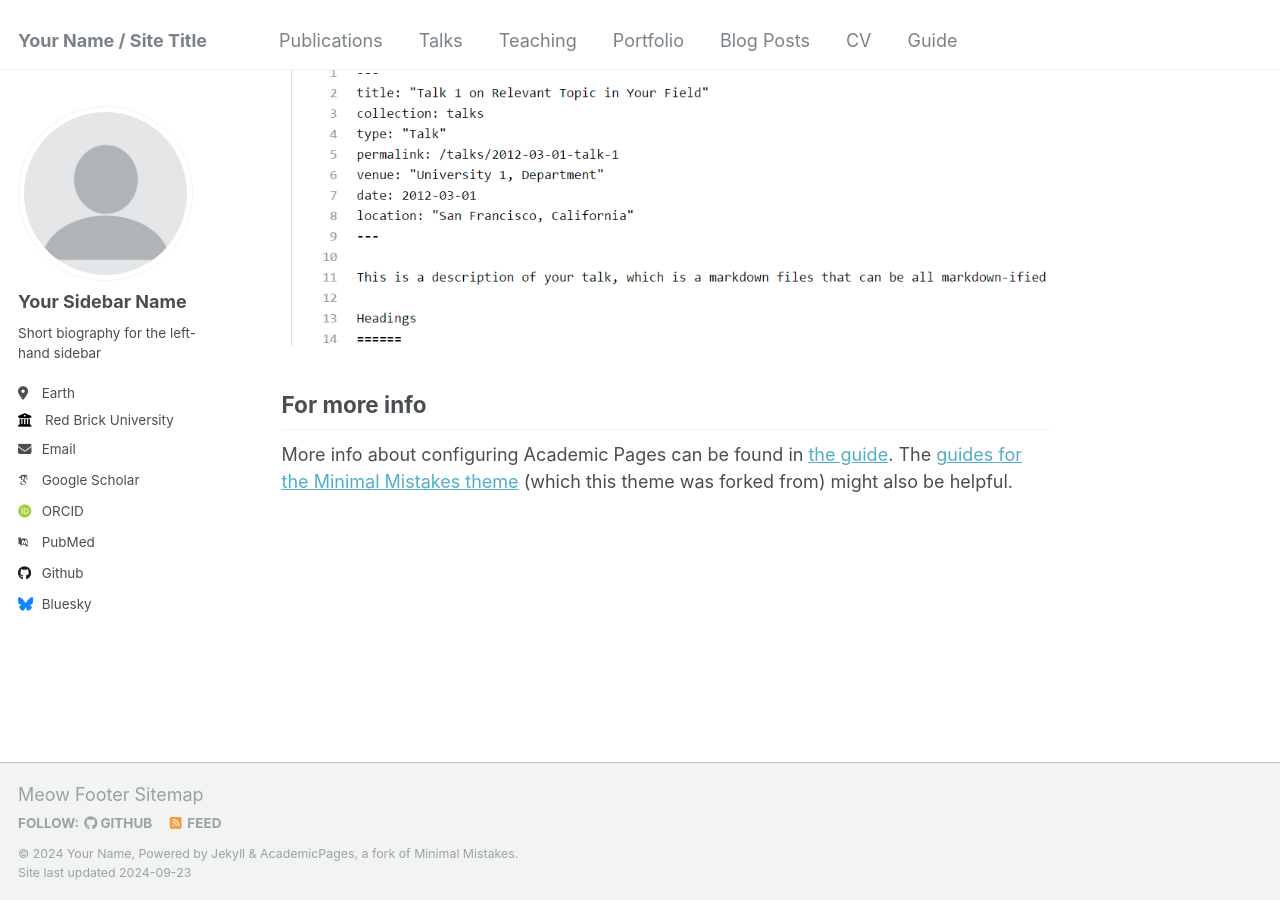
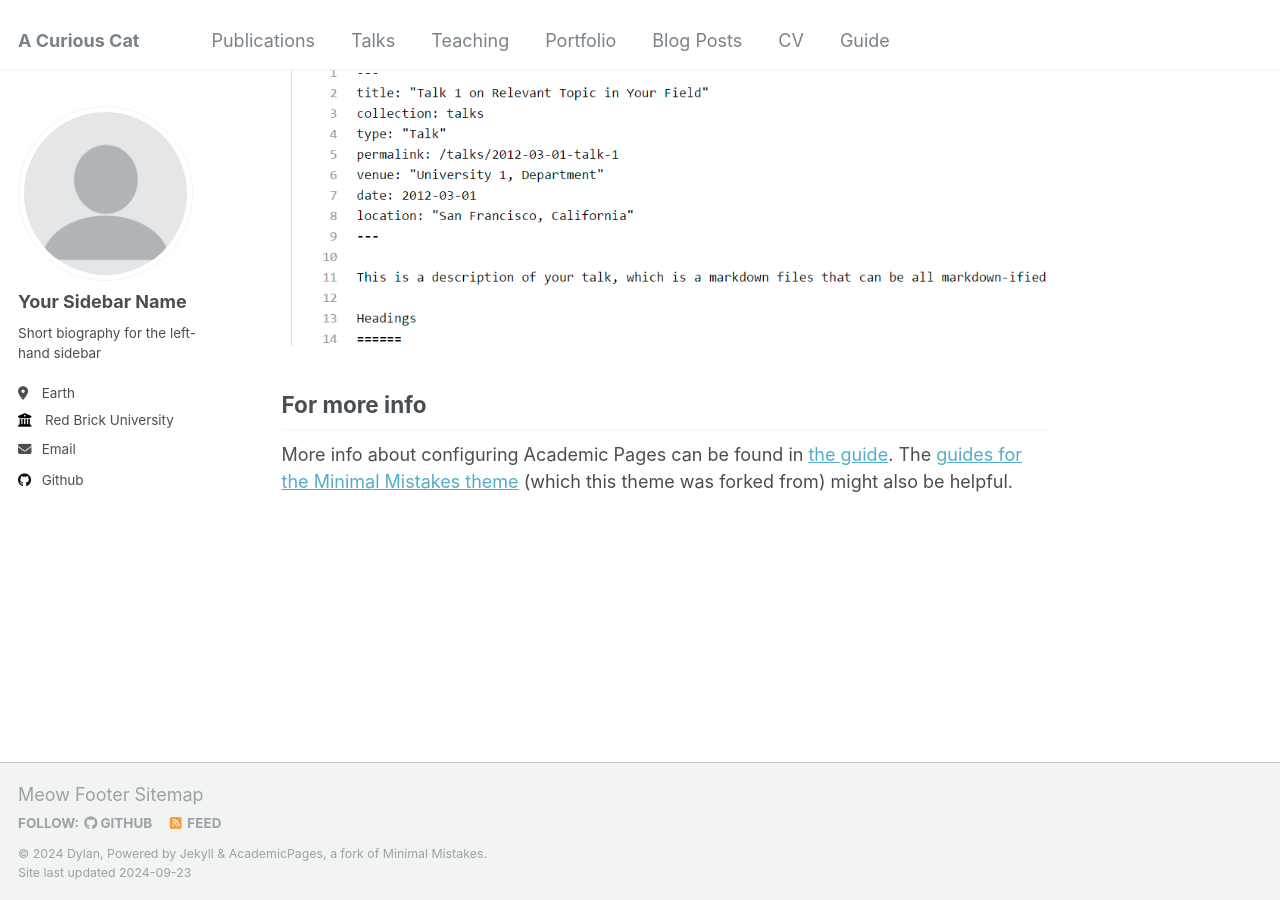
Before and after one commit to mdylantk/mdylantk.github.io, a Jekyll site: the page built from _pages/about.md, in a window 1280 px wide and 900 px high, scrolled down 2670 px. Built offline with Jekyll 4.4.1, drawn with Linux system fonts in a browser that asks for light colours; some web fonts are replaced.

Commit message:
Update _config.yml
update the config

```diff
--- a/_config.yml
+++ b/_config.yml
@@ -8,13 +8,13 @@
 
 # Basic Site Settings
 locale                   : "en-US"
-title                    : "Your Name / Site Title"
+title                    : "A Curious Cat"
 title_separator          : "-"
-name                     : &name "Your Name"
-description              : &description "personal description"
-url                      : https://academicpages.github.io # the base hostname & protocol for your site e.g. "https://mmistakes.github.io"
+name                     : &name "Dylan"
+description              : &description "Meow mew"
+url                      : https://mdylantk.github.io # the base hostname & protocol for your site e.g. "https://mmistakes.github.io"
 baseurl                  : "" # the subpath of your site, e.g. "/blog"
-repository               : "academicpages/academicpages.github.io"
+repository               : "mdylantk/mdylantk.github.io"
 
 # Site Author - The following control what appear as part of the author content on the side bar.
 #               If a field is blank the icon and link will not appear, otherwise it will be shown.
@@ -32,23 +32,23 @@
 
   # Academic websites
   arxiv            : # URL - Update with the correct link to your profile
-  googlescholar    : "https://scholar.google.com/citations?user=PS_CX0AAAAAJ"
+  googlescholar    : #"https://scholar.google.com/citations?user=PS_CX0AAAAAJ"
   impactstory      : # URL
-  orcid            : "http://orcid.org/yourorcidurl"
+  orcid            : #"http://orcid.org/yourorcidurl"
   semantic         : # URL
-  pubmed           : "https://www.ncbi.nlm.nih.gov/pubmed/?term=john+snow"
+  pubmed           : #"https://www.ncbi.nlm.nih.gov/pubmed/?term=john+snow"
   researchgate     : # URL
 
   # Repositories and software development
   bitbucket        : # Username - Update with your username on the site
   codepen          : # Username
   dribbble         : # Username
-  github           : "academicpages"
+  github           : "mdylantk"
   kaggle           : # Username
   stackoverflow    : # User number or user number and name (i.e., use "1" or "1/jeff-atwood")
 
   # Social media
-  bluesky          : "bsky.app" # Replace this with you Bluesky username
+  bluesky          : #"bsky.app" # Replace this with you Bluesky username
   facebook         : # Username
   flickr           : # Username
   foursquare       : # Username
```
